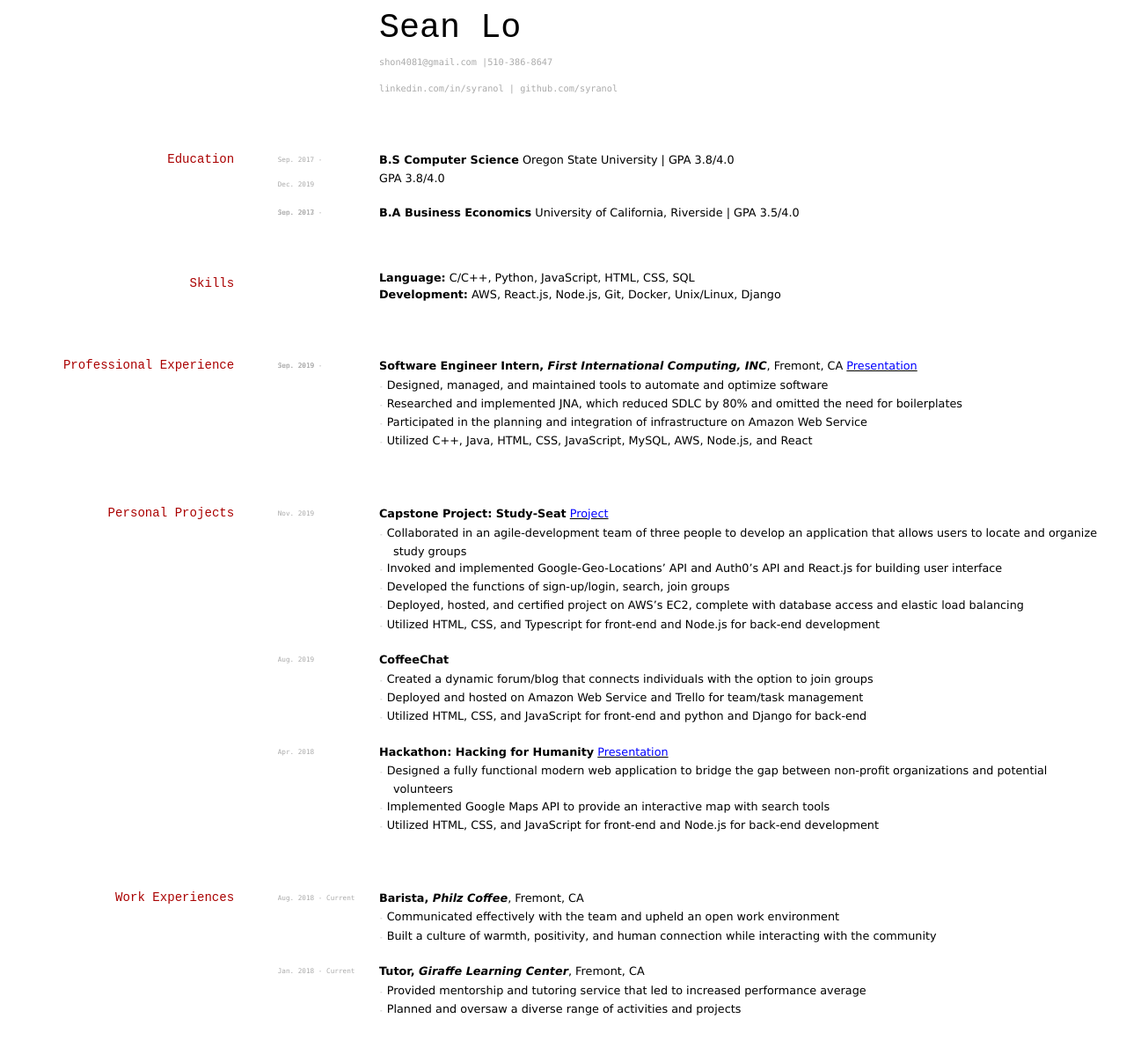
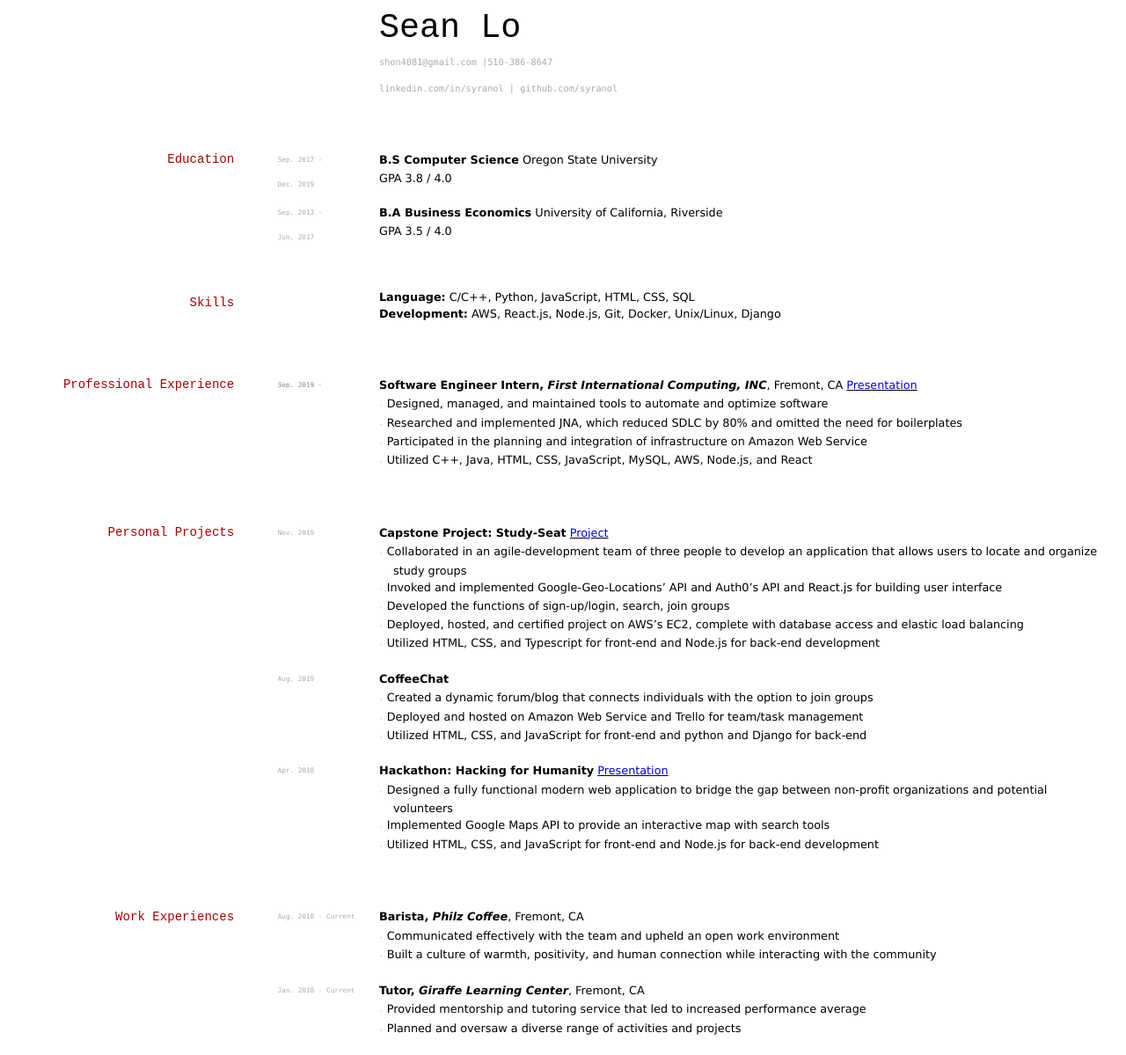
Before and after one commit to elipapa/markdown-cv, a Jekyll site: the page built from index.md, in a window 1280 px wide. Shown: the whole page at 88% size. Built offline with Jekyll 4.4.1, drawn with Linux system fonts in a browser that asks for light colours; before the commit the page ends 1177 px from its top, so only the background shows below that.

Commit message:
Update index.md

```diff
--- a/index.md
+++ b/index.md
@@ -19,14 +19,16 @@ title: Sean Lo's Resume
 ## Education
 
 `Sep. 2017 -`
-__B.S Computer Science__   Oregon State University | GPA 3.8/4.0
+__B.S Computer Science__   Oregon State University
 
 `Dec. 2019`
-- GPA 3.8/4.0
+- GPA 3.8 / 4.0
 
 `Sep. 2013 -`
+__B.A Business Economics__   University of California, Riverside
+
 `Jun. 2017`
-__B.A Business Economics__   University of California, Riverside | GPA 3.5/4.0
+- GPA 3.5 / 4.0
 
 ## Skills
 - __Language:__ C/C++, Python, JavaScript, HTML, CSS, SQL
```
